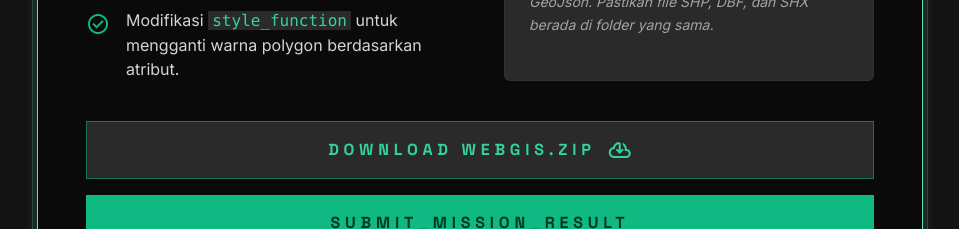
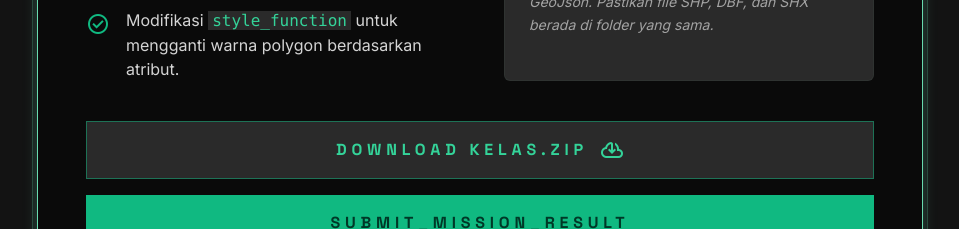
Before and after one commit to herfiadi447/kelasbasisdata, a website: page index.html in a window 1280 px wide. Shown: the part 4100-4329 px from the top of the page, without its empty margins (288-1247 px from the left). Drawn offline with nearby package versions, Linux system fonts and the light colour scheme.

Commit message:
Update download link to kelas.zip

```diff
--- a/index.html
+++ b/index.html
@@ -363,8 +363,8 @@
 </div>
 </div>
 <div class="flex flex-col gap-4">
-    <a class="w-full text-center py-4 bg-surface-container-high text-emerald-400 font-headline font-black tracking-[0.3em] uppercase hover:bg-surface-bright border border-emerald-500/50 transition-colors flex justify-center items-center gap-3" download="" href="WEBGIS.zip">
-        DOWNLOAD WEBGIS.ZIP <span class="material-symbols-outlined">cloud_download</span>
+    <a class="w-full text-center py-4 bg-surface-container-high text-emerald-400 font-headline font-black tracking-[0.3em] uppercase hover:bg-surface-bright border border-emerald-500/50 transition-colors flex justify-center items-center gap-3" download="" href="kelas.zip">
+        DOWNLOAD KELAS.ZIP <span class="material-symbols-outlined">cloud_download</span>
     </a>
     <button onclick="openSubmitModal()" class="w-full py-4 bg-emerald-500 text-on-primary font-headline font-black tracking-[0.3em] uppercase hover:bg-emerald-400 transition-colors">
                                 SUBMIT_MISSION_RESULT
```
Also changed, not shown: 1 other file.
